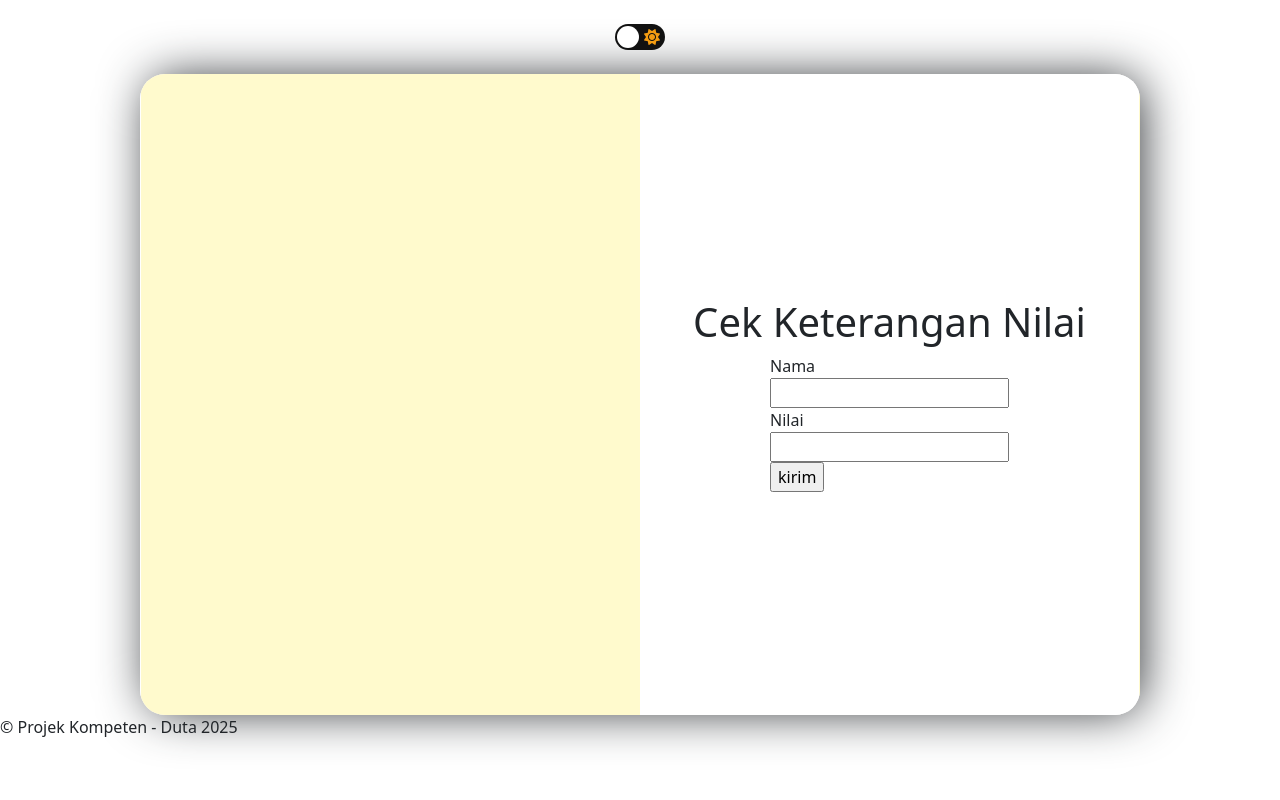
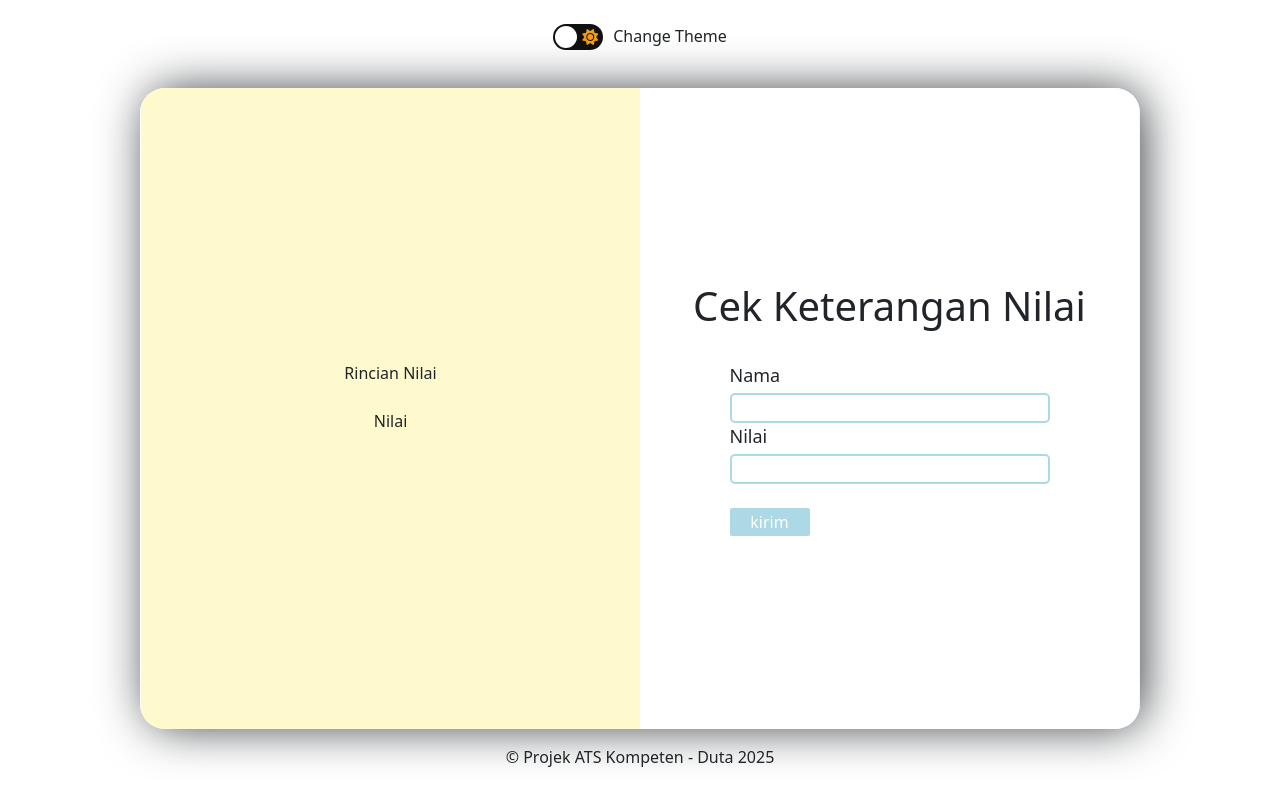
Before and after one commit to dutautes/projek-ats-kompeten, a PHP site: page / in a window 1280 px wide. Run offline with PHP 8.4, Linux system fonts and the light colour scheme.

Commit message:
third-commit

```diff
--- a/assets/script/script.js
+++ b/assets/script/script.js
@@ -1,5 +1,6 @@
 const body = document.getElementById("bodyPage");
 const checkbox = document.getElementById("checkbox");
+const tema = document.querySelector(".ket-tema");
 const mainContainer = document.querySelector(".main-container");
 const containerLeft = document.querySelector(".container-left");
 const footer = document.querySelector("footer");
@@ -10,10 +11,12 @@ checkbox.addEventListener("change", () => {
         mainContainer.style.background = "linear-gradient(to right, #2C3E50 50%, #BDC3C7 50%)";
         containerLeft.style.color = "white";
         footer.style.color = "white";
+        tema.style.color = "white";
     } else {
         body.style.background = "#fff";
         mainContainer.style.background = "linear-gradient(to right, #FFFACD 50%, white 50%)";
         containerLeft.style.color = "black";
         footer.style.color = "black";
+        tema.style.color = "black";
     }
 });
--- a/assets/styles/style.css
+++ b/assets/styles/style.css
@@ -45,12 +45,51 @@ main {
     height: auto;
 }
 
+/* form style */
+.inputNama,
+.inputNilai {
+    width: 20rem;
+    border: 2px solid lightblue;
+    border-radius: 5px;
+    height: 30px;
+    margin-top: 4px;
+}
+
+.inputNama:focus,
+.inputNilai:focus {
+    border: 2px solid lightblue;
+    box-shadow: 5px 5px 10px 0px lightblue;
+    outline: none;
+}
+
+form > label {
+    font-size: 18px;
+}
+
+.submit {
+    width: 25%;
+    padding: 0;
+    background-color: lightblue;
+    color: white;
+    border: 2px solid lightblue;
+    border-radius: 2px;
+}
+
+.submit:hover {
+    color: lightblue;
+    border: 2px solid lightblue;
+    background-color: white;
+}
+
+
 /* toggle change theme */
-.ror {
+.tema {
     flex-shrink: 0;
     max-width: 100%;
     justify-self: center;
     margin-bottom: 1.5rem;
+    display: flex;
+    gap: 10px;
 }
 
 .checkbox {
@@ -96,3 +135,15 @@ main {
 #checkbox {
     display: none;
 }
+
+/* footer */
+
+footer{
+    display: flex;
+    justify-content: center;
+    align-items: center;
+    width: 100%;
+    margin-top: 1rem;
+}
+
+/* responsiv */
--- a/index.php
+++ b/index.php
@@ -14,13 +14,14 @@
 </head>
 <body id="bodyPage" >
     <header>
-        <div class="ror justify-content-center mt-4">
+        <div class="tema justify-content-center mt-4">
             <input type="checkbox" class="checkbox" id="checkbox">
             <label for="checkbox" class="checkbox-label">
                 <i class="fas fa-moon"></i>
                 <i class="fas fa-sun"></i>
                 <span class="ball"></span>
             </label>
+            <p class="ket-tema">Change Theme</p>
         </div>
     </header>
 
@@ -60,32 +61,56 @@
                         }else {
                             echo "Belum Kompeten";
                         }
+                    }
+                }
                     ?>
                 </h1>
                 <p class="rincian">Rincian Nilai</p>
                 <h1>
                     <?php
-                    $nama = $_POST["nama"];
-                    echo $nama;
+                    if ($_SERVER["REQUEST_METHOD"] == "POST") {
+                        $nama = $_POST["nama"];
+                        $nilai = $_POST["nilai"];
+
+                        if (isset($_POST["nama"]) && isset($_POST["nilai"])) {
+                            $nama = $_POST["nama"];
+                            $usia = $_POST["nilai"];
+
+                            $nama = $_POST["nama"];
+                            echo "<h2>$nama</h2>";
+                        }}
                     ?>
                 </h1>
                 <p>Nilai</p>
                 <p>
                     <?php
-                    $nilai = $_POST["nilai"];
-                    echo $nilai;
-                    }}
+                    if ($_SERVER["REQUEST_METHOD"] == "POST") {
+                        $nama = $_POST["nama"];
+                        $nilai = $_POST["nilai"];
+
+                        if (isset($_POST["nama"]) && isset($_POST["nilai"])) {
+                            $nama = $_POST["nama"];
+                            $usia = $_POST["nilai"];
+
+                             $nilai = $_POST["nilai"];
+                            echo $nilai;
+                        }}
                     ?>
                 </p>
             </div>
             <div class="container-right">
                 <h1>Cek Keterangan Nilai</h1>
+                <br>
                 <form method="post" action="">
-                    <label>Nama </label><br/>
-                    <input type="text" name="nama"><br/>
-                    <label>Nilai </label><br/>
-                    <input type="text" name="nilai"><br/>
-                    <input type="submit" value="kirim">
+                    <label>Nama</label>
+                    <br>
+                    <input type="text" name="nama" class="inputNama">
+                    <br>
+                    <label>Nilai</label>
+                    <br>
+                    <input type="text" name="nilai" class="inputNilai">
+                    <br><br>
+                    <input type="submit" value="kirim" class="submit">
 	            </form>
             </div>
         </div>
@@ -94,7 +119,7 @@
 
 
     <footer>
-        <p>&copy Projek Kompeten - Duta 2025</p>
+        <p>&copy Projek ATS Kompeten - Duta 2025</p>
     </footer>
 
     <!-- javascript -->
@@ -102,3 +127,5 @@
 
 </body>
 </html>
+
+<!-- tinggal responsif sama atur dikit containerleft -->
```
